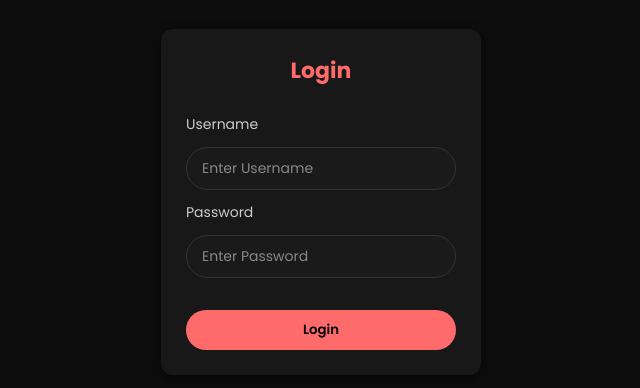
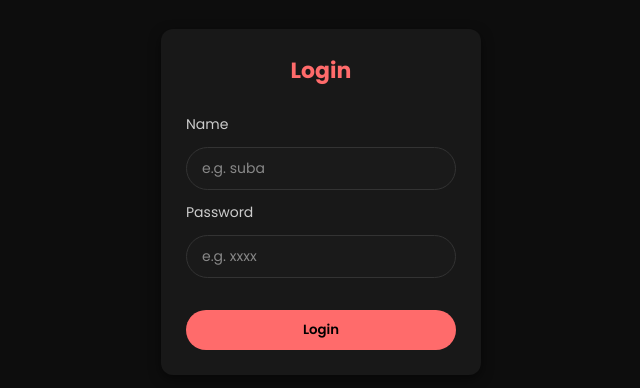
Before and after one commit to Subaranjani-03/songspot-app, a React (Vite) app: page / in a window 1280 px wide. Shown: the part 198-586 px from the top of the page, without its empty margins (319-959 px from the left). Built offline with nearby package versions, Linux system fonts and the light colour scheme.

Commit message:
project completed

```diff
--- a/src/Login.jsx
+++ b/src/Login.jsx
@@ -30,10 +30,10 @@ const Login = () => {
         <form className="login-form" onSubmit={handleSubmit}>
           <h2>Login</h2>
 
-          <label>Username</label>
+          <label>Name</label>
           <input
             type="text"
-            placeholder="Enter Username"
+            placeholder="e.g. suba"
             ref={nameRef}
             required
           />
@@ -41,7 +41,7 @@ const Login = () => {
           <label>Password</label>
           <input
             type="password"
-            placeholder="Enter Password"
+            placeholder="e.g. xxxx"
             ref={passwordRef}
             required
           />
```
